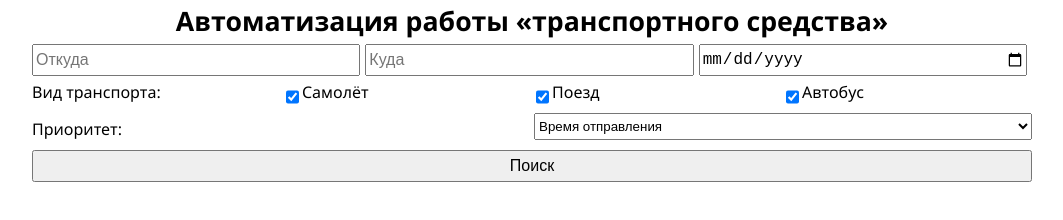
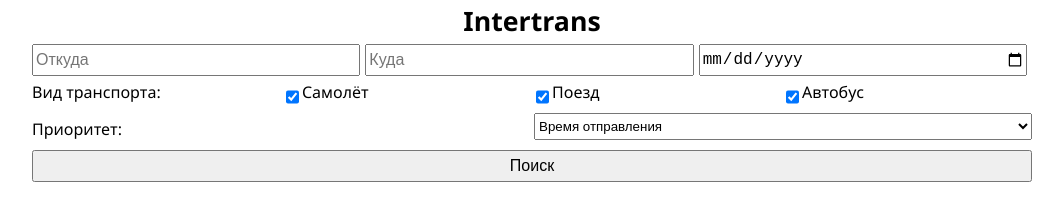
Before and after one commit to Semro/intertrans, a website: page public/index.html in a window 1280 px wide. Shown: the whole page, without its empty margins (108-1171 px from the left). Drawn offline with Linux system fonts and the light colour scheme.

Commit message:
Change name

```diff
--- a/public/index.html
+++ b/public/index.html
@@ -1,13 +1,13 @@
 <!doctype html>
 <html lang='ru'>
 <head>
-	<title>Автоматизация работы «транспортного средства»</title>
+	<title>Intertrans</title>
 	<link href='css/style.css' rel='stylesheet'>
 	<meta charset="utf-8" name="viewport" content="width=device-width, initial-scale=1">
 </head>
 <body>
 <header>
-	<div class="header_element, title">Автоматизация работы «транспортного средства»</div>
+	<div class="header_element, title">Intertrans</div>
 	<div class='header_element'>
 		<div><input type="search" name='location' placeholder="Откуда" id='from'></div>
 		<div><input type="search" name='location' placeholder="Куда" id='to'></div>
```
